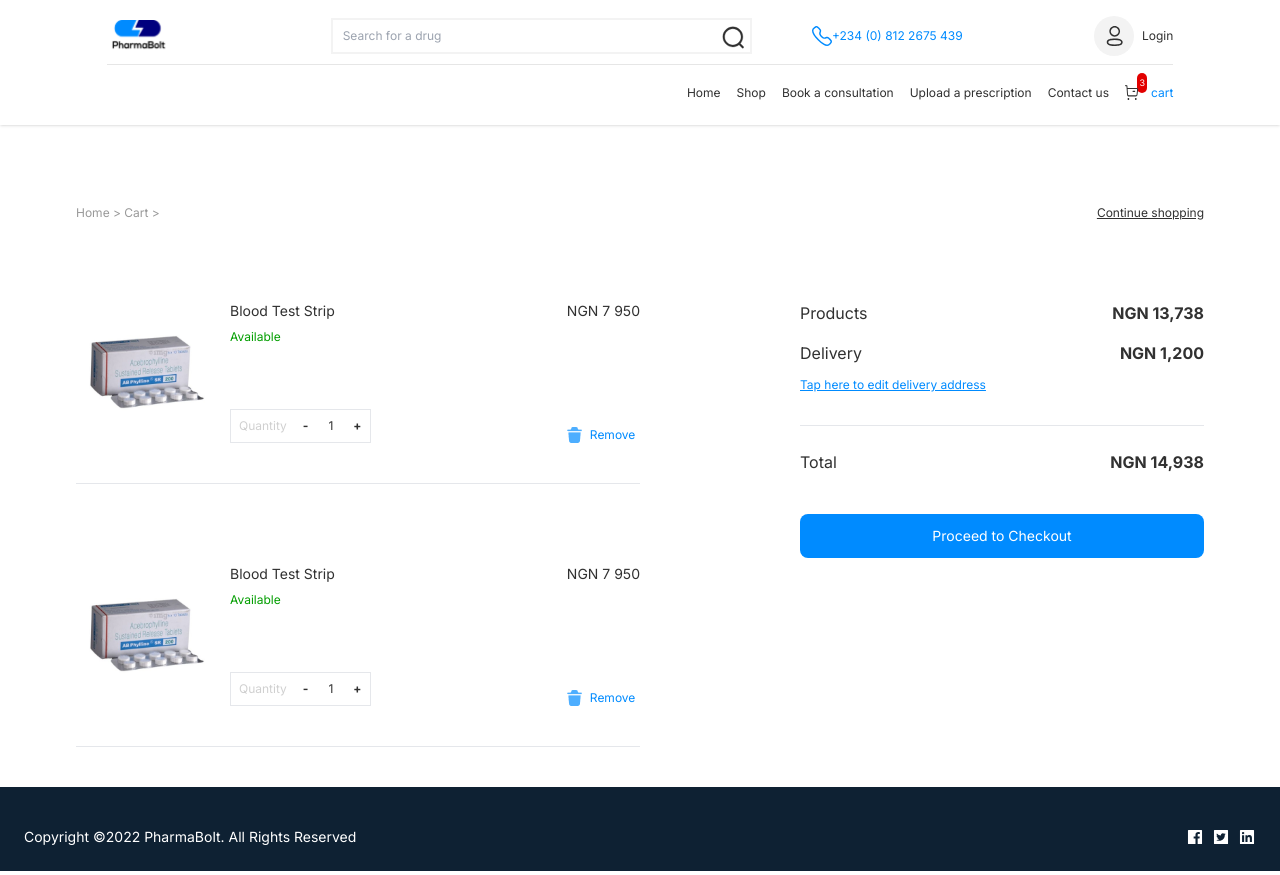
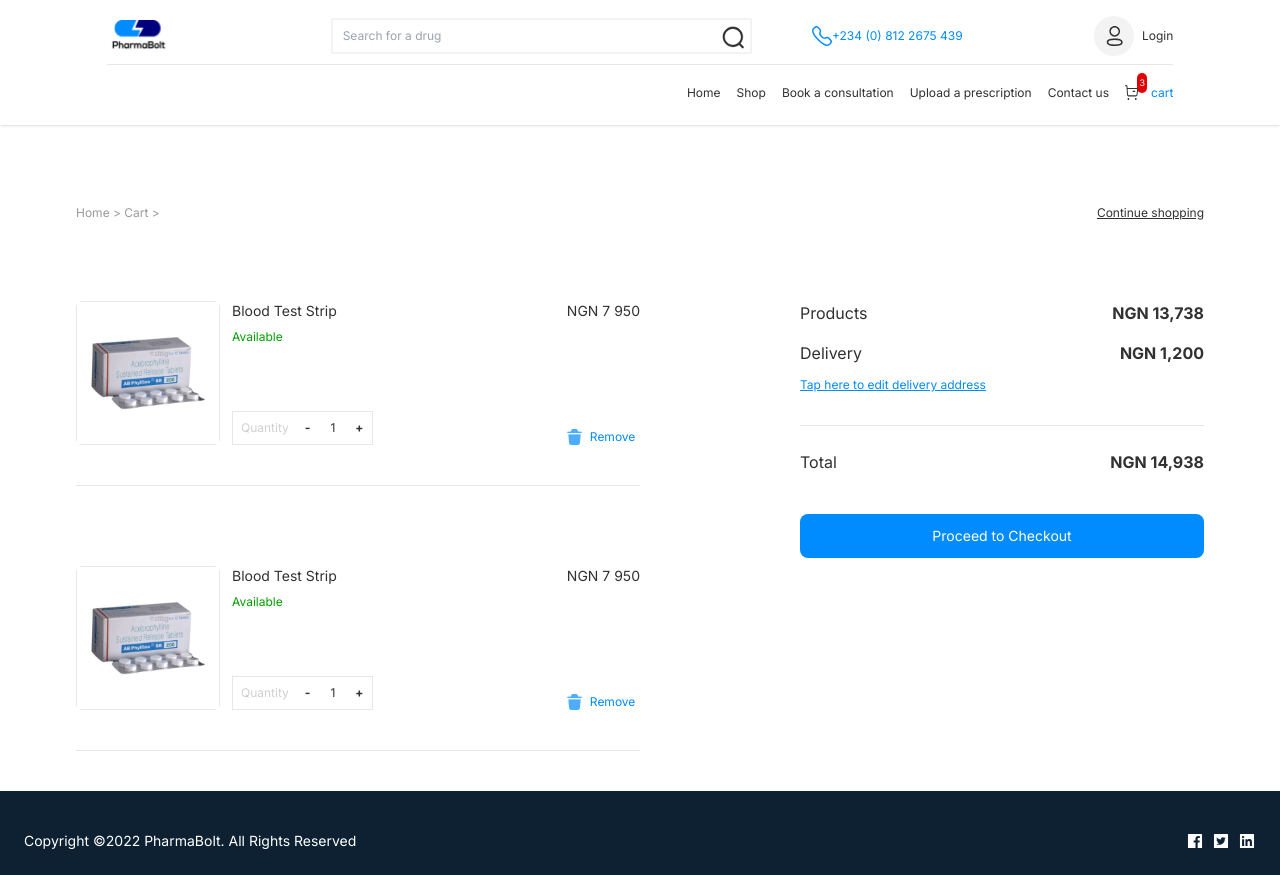
Before and after one commit to IsraelChidera/pharmabolt, a Next.js app: page /cart in a window 1280 px wide. Built offline with nearby package versions, Linux system fonts and the light colour scheme; no server answers.

Commit message:
Added borders to images in cart's page

```diff
--- a/app/cart/page.tsx
+++ b/app/cart/page.tsx
@@ -23,7 +23,7 @@ const page = () => {
                 <div>
                     <section className='flex border-b pb-10 h-fit justify-between space-x-10'>
                         <div className='flex space-x-3'>
-                            <div>
+                            <div className='border rounded-md'>
                                 <Image style={{ width: "142px", height: "142px" }} src={product1} alt="product in cart" />
                             </div>
 
@@ -57,7 +57,7 @@ const page = () => {
 
                     <section className='mt-20 pb-10 border-b flex h-fit justify-between space-x-10'>
                         <div className='flex space-x-3'>
-                            <div>
+                            <div className='border rounded-md'>
                                 <Image style={{ width: "142px", height: "142px" }} src={product1} alt="product in cart" />
                             </div>
 
--- /dev/null
+++ b/app/checkout/page.tsx
@@ -0,0 +1,11 @@
+import React from 'react'
+
+const page = () => {
+  return (
+    <section>
+
+    </section>
+  )
+}
+
+export default page
```
